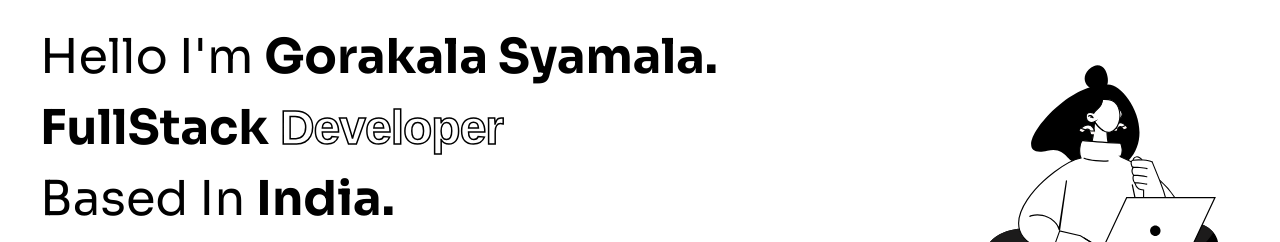
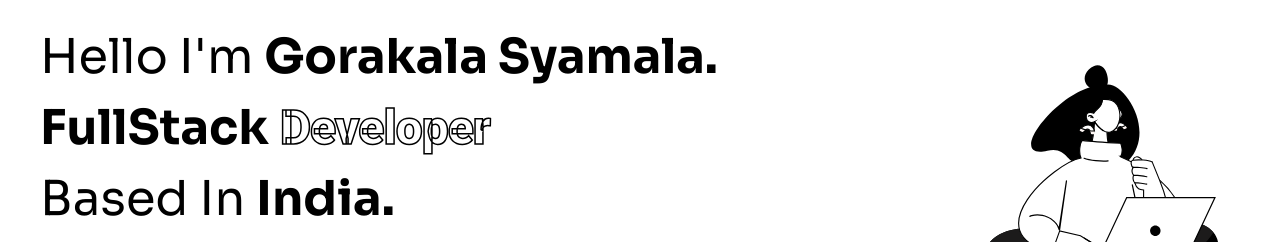
Before and after one commit to gorakalasyamala/SyamalaPortfolio, a plain HTML site: page index.html in a window 1280 px wide. Shown: the part 74-316 px from the top of the page. Drawn offline with Linux system fonts and the light colour scheme.

Commit message:
added roboto font

```diff
--- a/css/styles.css
+++ b/css/styles.css
@@ -1,17 +1,21 @@
-@import url('https://fonts.googleapis.com/css2?family=Sora:wght@100..800&display=swap');
+@import url('https://fonts.googleapis.com/css2?family=Roboto:ital,wght@0,100..900;1,100..900&family=Sora:wght@100..800&display=swap');
 
 html {
     scroll-behavior: smooth;
 }
 
 body {
-    font-family: "Sora", sans-serif;
-    font-optical-sizing: auto;
     margin: 0;
 }
 
 * {
     box-sizing: border-box;
+}
+
+
+body {
+    font-family: "Sora", sans-serif;
+    font-optical-sizing: auto;
 }
 
 .container {
@@ -95,7 +99,7 @@ nav .container {
 }
 
 .stroke {
-    font-family: Arial, Helvetica, sans-serif, Roboto;
+    font-family: "Roboto", sans-serif;
     color: #ffffff;
     letter-spacing: -1px;
     font-weight: 900;
```
